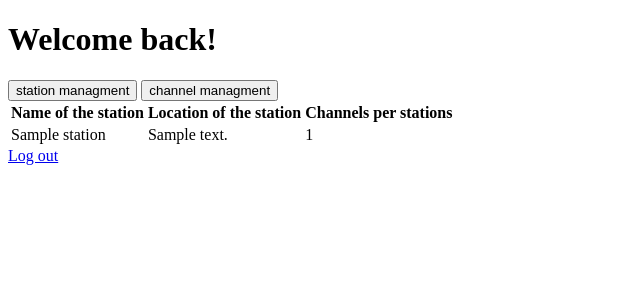
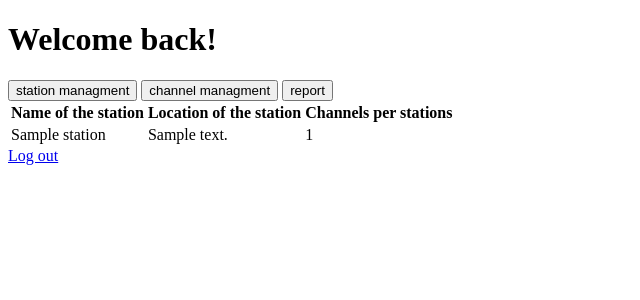
Before and after one commit to loh1naalt/CarChargeScheduler, a Flask app: page /admin/station_managment in a window 1280 px wide. Shown: the top 300 px of the page, without its empty margins (0-640 px from the left). Run offline with Flask 3, Linux system fonts and the light colour scheme; tables that the repository leaves empty hold one stand-in row (values such as "Sample post"); parts of the project's set-up code (start-up, migrations or seed data) failed here and were passed over.

Commit message:
Major improvements and optimizations + station managment page

```diff
--- a/src/templates/admin_index.html
+++ b/src/templates/admin_index.html
@@ -25,6 +25,8 @@
 
             <input type="submit" name="channel" value="channel managment">
 
+            <input type="submit" name="report" value="report">
+
         </form>
 
         <div id="content">{% block content %}{% endblock %}</div>
```
